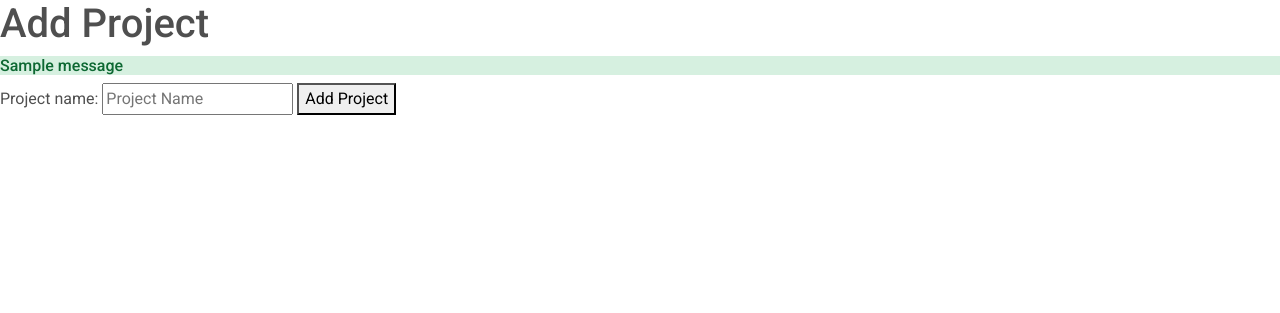
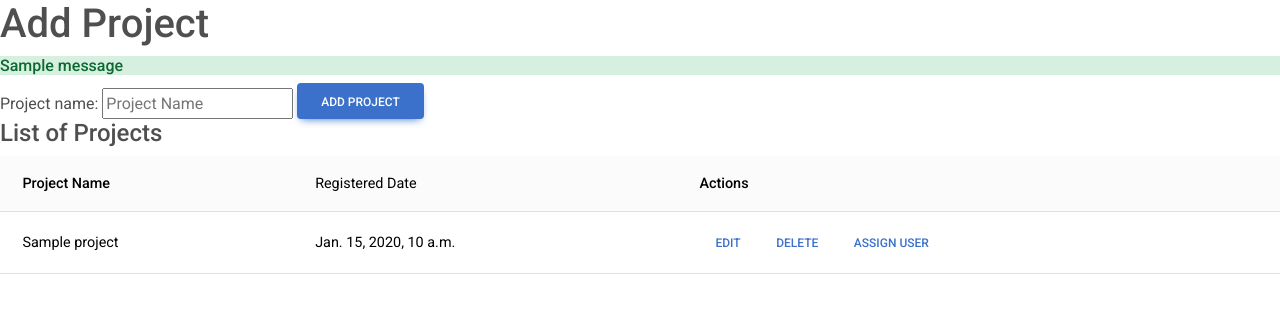
Before and after one commit to sakar-n/chatapp, a Django app: page /project/ in a window 1280 px wide. Shown: the top 313 px of the page. Run offline with Django 4.2, Linux system fonts and the light colour scheme; a user stored in the database is signed in; tables that the repository leaves empty hold one stand-in row (values such as "Sample post"); one stand-in notice (Sample message) is shown; some libraries are stand-ins or nearby versions.

Commit message:
user assigned to project

```diff
--- a/company/forms.py
+++ b/company/forms.py
@@ -1,5 +1,7 @@
+from typing import Any, Mapping, Optional, Type, Union
 from django import forms
-from .models import Companies, Project
+from django.forms.utils import ErrorList
+from .models import Companies, Project, ProjectUser, CompanyUser
 from django.contrib.auth.forms import UserCreationForm, UserChangeForm
 from user.models import CustomUser
 
@@ -43,3 +45,15 @@ class AddProjectForm(forms.ModelForm):
     class Meta:
         model = Project
         fields = ['project_name']
+
+class ProjectAssignForm(forms.Form):
+    user_id = forms.ModelChoiceField(queryset=CompanyUser.objects.all())
+
+    def __init__(self, *args, **kwargs):
+        company_id = kwargs.pop('company_id')
+        super(ProjectAssignForm, self).__init__(*args, **kwargs)
+        self.fields['user_id'].queryset = CompanyUser.objects.filter(company_id=company_id)
+        self.fields['user_id'].label_from_instance = self.get_user_email
+
+    def get_user_email(self, instance):
+        return instance.user.email
--- a/company/models.py
+++ b/company/models.py
@@ -20,3 +20,7 @@ class Project(models.Model):
 class CompanyUser(models.Model):
     company = models.ForeignKey(Companies, on_delete=models.CASCADE, null=False)
     user = models.ForeignKey(CustomUser, on_delete=models.CASCADE, null= False)
+
+class ProjectUser(models.Model):
+    user = models.ForeignKey(CustomUser, on_delete=models.CASCADE, null=False)
+    project = models.ForeignKey(Project, on_delete=models.CASCADE, null= False)
--- a/company/urls.py
+++ b/company/urls.py
@@ -1,8 +1,10 @@
 from django.urls import path
-from .views import CompanyReg, CompanyUpadate, AddProject
-
+from .views import CompanyReg, CompanyUpadate, AddProject, ProjectDelete, ProjectUpdate, AddProjectUser
 urlpatterns=[
     path('register/', CompanyReg.as_view(), name="register"),
     path('companyupdate/', CompanyUpadate.as_view(), name="companyupdate"),
     path('project/', AddProject.as_view(), name='project'),
+    path('projectdelete/<int:project_id>', ProjectDelete.as_view(), name='delete_project'),
+    path('projectupdate/<int:project_id>', ProjectUpdate.as_view(), name='project_update'),
+    path('addprojectuser/<int:project_id>/<int:company_id>/', AddProjectUser.as_view(), name='project_user'),
 ]
--- a/company/views.py
+++ b/company/views.py
@@ -1,9 +1,10 @@
-from django.shortcuts import render, redirect
+from django.shortcuts import render, redirect, get_object_or_404
 from django.views import View
-from .forms import CompanyForm, CreateCompanyForm, CompanyUpdateForm, UserUpdateForm, AddProjectForm
+from .forms import CompanyForm, CreateCompanyForm, CompanyUpdateForm, UserUpdateForm, AddProjectForm, ProjectAssignForm
 from django.contrib.auth.mixins import LoginRequiredMixin
-from .models import Companies
+from .models import Companies, Project, CompanyUser, ProjectUser
 from django.contrib import messages
+from user.models import CustomUser
 # Create your views here.
 
 
@@ -71,14 +72,83 @@ class AddProject(LoginRequiredMixin, View):
     projectform = AddProjectForm
     template_name = "project.html"
     def get(self, request):
-        return render(request, self.template_name, {'form':self.projectform})
+        company_id = Companies.objects.get(user_id=request.user.id)
+        projects = Project.objects.filter(company_id=company_id).all()
+        return render(request, self.template_name, {'form':self.projectform, "projects":projects})
 
     def post(self, request):
         form = self.projectform(request.POST)
+        company_id = Companies.objects.get(user_id=request.user.id).company_id
+        projects = Project.objects.filter(company_id=company_id)
         if form.is_valid():
-            form.save()
+            unsaveform = form.save(commit=False)
+            unsaveform.company_id = company_id
+            unsaveform.save()
             messages.success(request, "Project Added Successfully")
             return redirect('project')
         else:
             messages.error(request, 'Project Cannot Be Added')
-            return render(request, self.template_name, {'form':form})
+            return render(request, self.template_name, {'form':form, 'projects':projects})
+
+class ProjectDelete(View):
+    template_name = "deleteuser.html"
+    def get(self, request, project_id):
+        project = get_object_or_404(Project, project_id = project_id)
+        return render(request, self.template_name, {"project": project})
+
+
+    def post(self, request, project_id):
+        project = get_object_or_404(Project, project_id = project_id)
+        if request.method == "POST":
+            project.delete()
+            messages.success(request, "Project deleted successfully")
+            return redirect("project")
+        else:
+            return render(request, self.template_name, {"project": project})
+
+class ProjectUpdate(View):
+    template_name = 'projectupdate.html'
+    update_form = AddProjectForm
+    def get(self, request, project_id):
+        project = get_object_or_404(Project, project_id=project_id)
+        form_data ={
+            'project_name':project.project_name,
+        }
+        form = self.update_form(initial=form_data)
+        return render(request, self.template_name, {'form':form})
+
+    def post(self, request, project_id):
+        project = get_object_or_404(Project, project_id = project_id)
+        form = self.update_form(request.POST, instance=project)
+        if form.is_valid():
+                    form.save()
+                    messages.success(request, "Project Updated Successfully")
+                    return redirect('project')
+        else:
+            return render(request, self.template_name,{'form':form})
+
+class AddProjectUser(View):
+    template_name = "projectuser.html"
+    user_form = ProjectAssignForm
+
+    def get(self, request, project_id, company_id):
+        form = self.user_form(company_id=company_id)
+        project = get_object_or_404(Project, project_id=project_id)
+        return render(request, self.template_name, {'project': project, 'form': form})
+
+    def post(self, request, project_id, company_id):
+        form = self.user_form(request.POST, company_id=company_id)
+        project = get_object_or_404(Project, project_id=project_id).project_id
+        if form.is_valid():
+            email = form.cleaned_data['user_id'].user.email
+            user = CustomUser.objects.get(email=email)
+            if ProjectUser.objects.filter(project_id=project_id, user_id=user.id).exists():
+                messages.error(request, "This user is Already Assigned to this Project")
+                return render(request, self.template_name, {'project': project, 'form': form})
+            else:
+                ProjectUser.objects.create(project_id=project, user_id=user.id)
+                messages.success(request, "Project Assigned Successfully")
+                return redirect('project')
+        else:
+            messages.error(request, "Invalid Input")
+            return render(request, self.template_name, {'project': project, 'form': form})
--- a/templates/base.html
+++ b/templates/base.html
@@ -6,8 +6,12 @@
     <meta name="viewport" content="width=device-width, initial-scale=1">
     <title>{% block title %}Ticketing System {% endblock title %}</title>
     <link rel="stylesheet" type="text/css" href="https://cdnjs.cloudflare.com/ajax/libs/toastr.js/latest/toastr.css" media="all">
+    <link href="https://cdn.jsdelivr.net/npm/bootstrap@5.3.0-alpha3/dist/css/bootstrap.min.css" rel="stylesheet" integrity="sha384-KK94CHFLLe+nY2dmCWGMq91rCGa5gtU4mk92HdvYe+M/SXH301p5ILy+dN9+nJOZ" crossorigin="anonymous">
   </head>
   <body>
+
+
+
     {% block content %}
 
 
@@ -35,6 +39,8 @@
   src="https://cdnjs.cloudflare.com/ajax/libs/mdb-ui-kit/6.2.0/mdb.min.js"
 ></script>
 
+<script src="https://cdn.jsdelivr.net/npm/@popperjs/core@2.11.7/dist/umd/popper.min.js" integrity="sha384-zYPOMqeu1DAVkHiLqWBUTcbYfZ8osu1Nd6Z89ify25QV9guujx43ITvfi12/QExE" crossorigin="anonymous"></script>
+<script src="https://cdn.jsdelivr.net/npm/bootstrap@5.3.0-alpha3/dist/js/bootstrap.min.js" integrity="sha384-Y4oOpwW3duJdCWv5ly8SCFYWqFDsfob/3GkgExXKV4idmbt98QcxXYs9UoXAB7BZ" crossorigin="anonymous"></script>
 
 </body>
 </html>
--- a/templates/index.html
+++ b/templates/index.html
@@ -127,8 +127,6 @@
 <!-- Navbar -->
 
 
-
-
   <h1 class="align-middle  mb-0">Welcome {{ companyname }} {{user.first_name}}</h1><br><br>
 
 
--- a/templates/project.html
+++ b/templates/project.html
@@ -14,9 +14,41 @@
 <form method="POST">
     {% csrf_token %}
     {{form}}
-    <button type="submit">Add Project</button>
-</form>
+    <button type="submit" class="btn btn-primary" >Add Project</button>
+  </form>
+<h4>List of Projects </h4>
+
+  <table  class="table align-middle mb-0 bg-white">
+    <thead class="bg-light">
+      <tr>
+        <th>Project Name</th>
+        <td>Registered Date</td>
+        <th>Actions</th>
+      </tr>
+    </thead>
+
+{% for project in projects%}
+
+<tr>
+  <td> {{project.project_name}}</td>
+  <td> {{project.created_at}}</td>
+  <td>
 
 
+ <!-- Button trigger modal -->
+ <a type="action"  href="{% url 'project_update' project.project_id%}"  class="btn btn-link btn-sm btn-rounded">
+  Edit
+</a>
+  <a type="action"  href="{% url 'delete_project' project.project_id%}"  class="btn btn-link btn-sm btn-rounded">
+    Delete
+  </a>
 
+  <a type="action" href="{% url 'project_user' project.project_id project.company_id %}" class="btn btn-link btn-sm btn-rounded">
+    Assign User
+</a>
+
+</td>
+</tr>
+
+{% endfor %}
 {% endblock content %}
--- a/user/views.py
+++ b/user/views.py
@@ -42,7 +42,7 @@ class Register(LoginRequiredMixin, View):
             user = form1.save()
             company_id = Companies.objects.get(user_id=request.user.id).company_id
             CompanyUser.objects.create(user_id=user.id, company_id=company_id)
-            messages.success(request, f'User Registered Successfully.')
+            messages.success(request, 'User Registered Successfully.')
             return redirect('index')
         else:
             return render(request, self.template_name, {'form1': form1, "companyname":company_name})
```
Also changed, not shown: templates/login.html (+5 -6 lines), templates/projectupdate.html (added, +10 -0 lines), templates/projectuser.html (added, +14 -0 lines), company/migrations/0005_projectuser.py (added), company/migrations/0006_rename_project_projectuser_project.py (added). Lines whose indentation alone changed are shown as unchanged.
